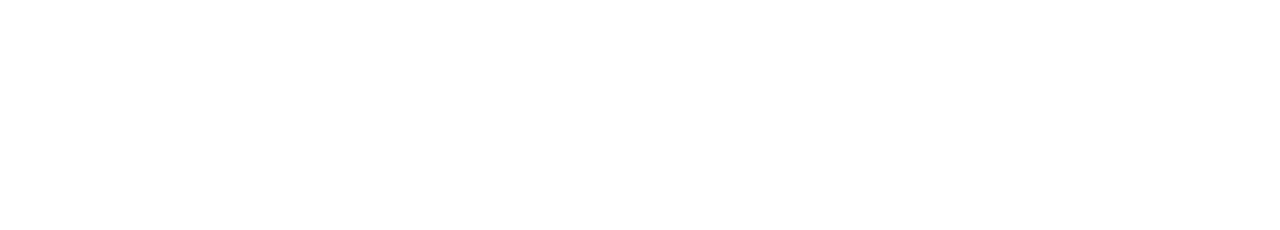
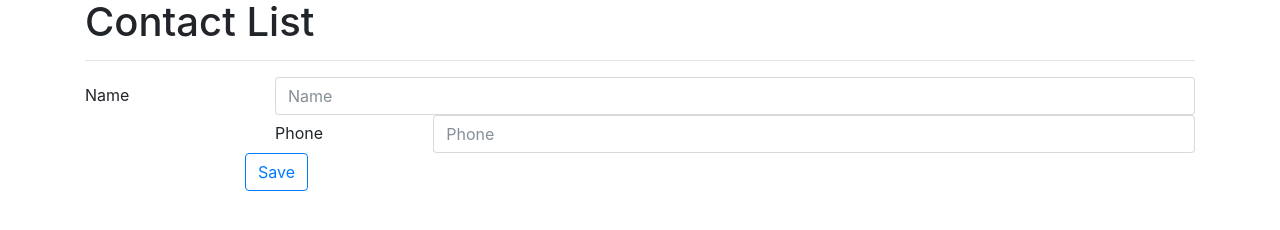
Before and after one commit to AshleyLauren/vue-contact-list, a plain HTML site: page app/index.html in a window 1280 px wide. Drawn offline with nearby package versions, Linux system fonts and the light colour scheme.

Commit message:
the start of something awesome

```diff
--- a/app/index.html
+++ b/app/index.html
@@ -7,8 +7,40 @@
 	<script src="https://code.jquery.com/jquery-3.2.1.slim.min.js" integrity="sha384-KJ3o2DKtIkvYIK3UENzmM7KCkRr/rE9/Qpg6aAZGJwFDMVNA/GpGFF93hXpG5KkN" crossorigin="anonymous"></script>
 	<script src="https://cdnjs.cloudflare.com/ajax/libs/popper.js/1.11.0/umd/popper.min.js" integrity="sha384-b/U6ypiBEHpOf/4+1nzFpr53nxSS+GLCkfwBdFNTxtclqqenISfwAzpKaMNFNmj4" crossorigin="anonymous"></script>
 	<script src="https://maxcdn.bootstrapcdn.com/bootstrap/4.0.0-beta/js/bootstrap.min.js" integrity="sha384-h0AbiXch4ZDo7tp9hKZ4TsHbi047NrKGLO3SEJAg45jXxnGIfYzk4Si90RDIqNm1" crossorigin="anonymous"></script>
+	<link rel="stylesheet" type="text/css" href="style.css">
 </head>
-<body>
+<body class="container">
+	<h1>Contact List</h1>
+
+	<hr />
+
+	<div class="form-group row">
+    <label for="example-text-input" class="col-sm-2 col-form-label">Name</label>
+    <div class="col-sm-10">
+      <input id="nameInput"
+      	class="form-control"
+      	type="text"
+      	placeholder="Name"
+      	v-model="newName"
+    </div>
+
+	<div class="form-group row">
+    <label for="example-text-input" class="col-sm-2 col-form-label">Phone</label>
+    <div class="col-sm-10">
+      <input id="phoneInput"
+      	class="form-control"
+      	type="text"
+      	placeholder="Phone"
+      	v-model="newName"
+    </div>
+    </div>
+
+    <div class="form-group row">
+    <button type="submit" class="btn btn-outline-primary mx-auto">Save</button>
+    </div>
+
+
+
 
 
 	<script src="https://unpkg.com/vue"></script>
--- a/app/main.js
+++ b/app/main.js
@@ -0,0 +1,35 @@
+var contactList = new Vue({
+
+
+	el: '#contactList',
+
+	data: {
+		contacts: [
+		{
+			id: 1,
+			name:'Albus Dumbledore'
+			phonenumber : '606-234-9876'
+		},
+		{
+			id: 2,
+			name: 'Minerva McGonagall'
+			phonenumber : '606-234-9876'
+		},
+		{
+			id: 3,
+			name: 'Serverus Snape'
+			phonenumber : '502-444-1010'
+		}
+
+
+		]
+
+	},
+
+
+	methods: {
+
+
+
+	}
+});
--- a/app/style.css
+++ b/app/style.css
@@ -0,0 +1,4 @@
+*{
+	margin: 0px;
+	padding: 0px;
+}
```
Also changed, not shown: 1 other file.
